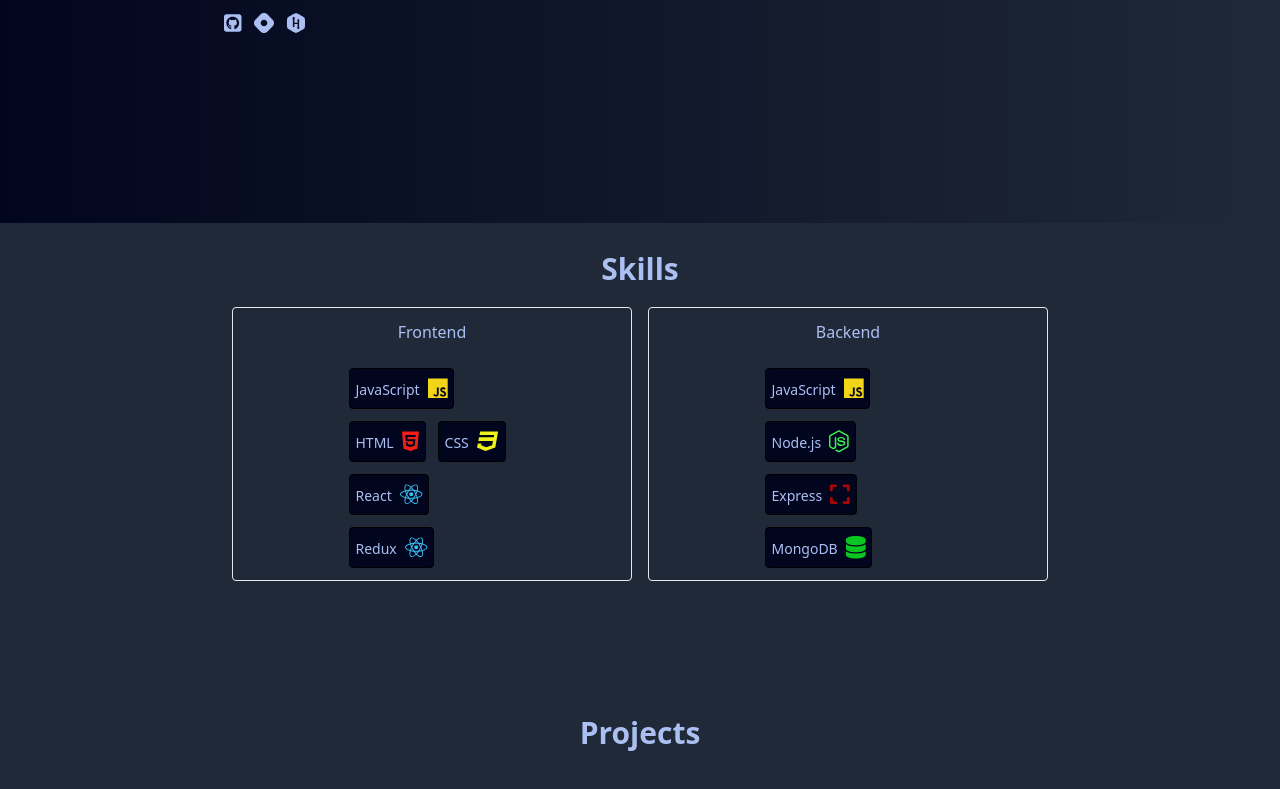
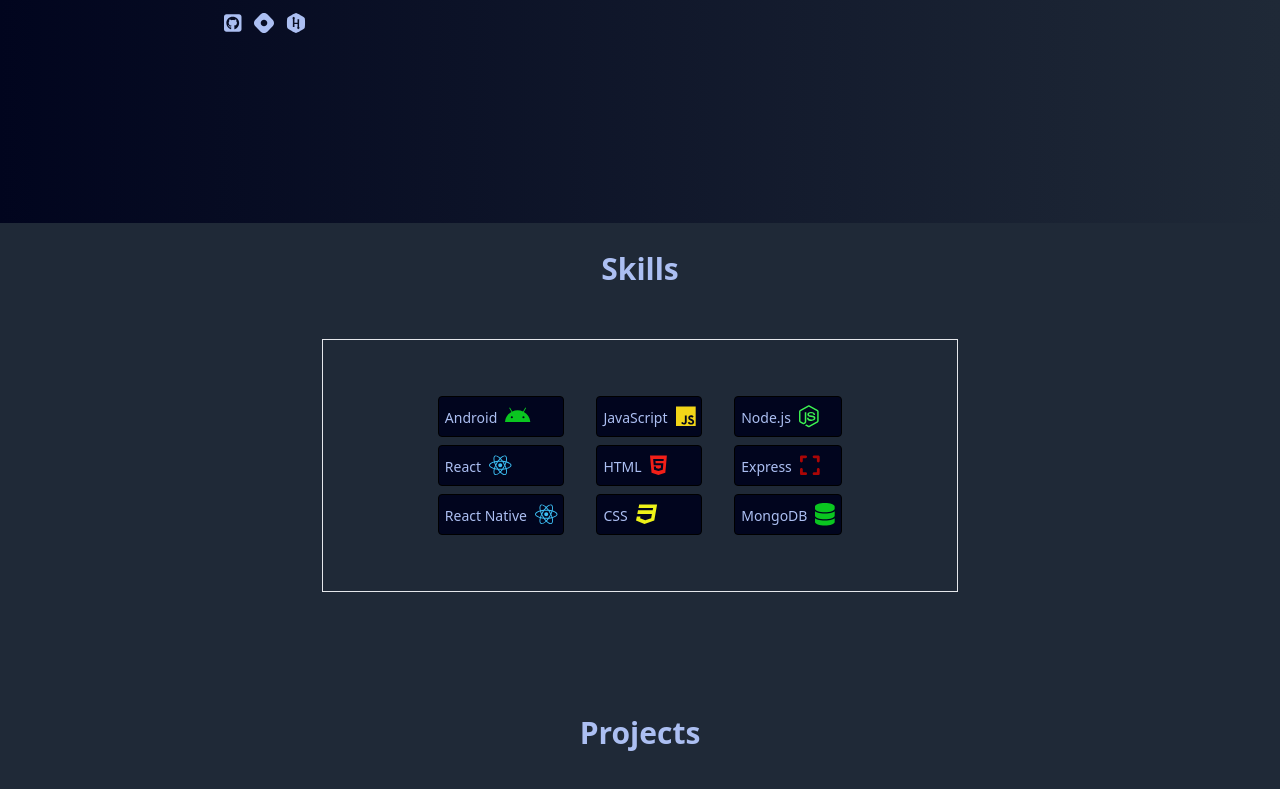
Before and after one commit to ajay020/portfolio, a Next.js app: page / in a window 1280 px wide. Shown: the part 577-1366 px from the top of the page. Built offline with nearby package versions, Linux system fonts and the light colour scheme.

Commit message:
update skill section layout and add android in it

```diff
--- a/src/components/Skills.tsx
+++ b/src/components/Skills.tsx
@@ -5,6 +5,7 @@
   faReact,
   faHtml5,
   faJs,
+  faAndroid,
   faGit,
   faNodeJs,
 } from "@fortawesome/free-brands-svg-icons";
@@ -13,29 +14,29 @@
 
 const Skills: React.FC = () => {
   return (
-    <section id="skills" className={styles.skills}>
+    <section id="skills" className={`${styles.skills} my-4`}>
       <h2 className="text-3xl font-bold">Skills</h2>
-      <div className="flex  justify-center flex-col md:flex-row gap-4  ">
-        <div className={`border rounded w-[400px]`}>
-          <h3 className="text-center my-3">Frontend</h3>
-          <ul className={`${styles.skill_list} `}>
+      <div className={`
+        my-12 flex gap-4 p-12 border
+          flex justify-center w-1/2
+          m-auto`}>
+        <div>
+          <SkillItem name="Android" icon={faAndroid} color="#0ac620" />
+          <SkillItem name="React" icon={faReact} color="#3cbff4" />
+          <SkillItem name="React Native" icon={faReact} color="#3cbff4" />
+        </div>
+        <div>
           <SkillItem name="JavaScript" icon={faJs} color="#f2d518" />
           <SkillItem name="HTML" icon={faHtml5} color="#f21f18" />
           <SkillItem name="CSS" icon={faCss3} color="#eef218" />
-            <SkillItem name="React" icon={faReact} color="#3cbff4" />
-            {/* <SkillItem name="React Native" icon={faReact} color="#3cbff4" /> */}
-            <SkillItem name="Redux" icon={faReact} color="#3cbff4" />
-          </ul>
         </div>
-        <div className={`border rounded w-[400px]`}>
-          <h3 className="my-3 text-center">Backend</h3>
-          <ul className={`${styles.skill_list} w-[400px]`}>
-            <SkillItem name="JavaScript" icon={faJs} color="#f2d518" />
+
+        <div>
           <SkillItem name="Node.js" icon={faNodeJs} color="#3cf451" />
           <SkillItem name="Express" icon={faExpand} color="#ab0606" />
           <SkillItem name="MongoDB" icon={faDatabase} color="#0ac620" />
-          </ul>
         </div>
+
       </div>
     </section>
   );
@@ -49,10 +50,10 @@
 
 const SkillItem: React.FC<SkillItemProps> = ({ name, icon, color }) => {
   return (
-    <li className={styles.skill_list_item}>
+    <div className={styles.skill_list_item}>
       <span className="text-sm pr-2">{name}</span>
       <FontAwesomeIcon icon={icon} size="lg" style={{ color }} />
-    </li>
+    </div>
   );
 };
 
--- a/src/styles/Skills.module.css
+++ b/src/styles/Skills.module.css
@@ -23,6 +23,15 @@
   padding: 12px 16px;
 }
 
+.skill_item {
+  display: flex;
+  flex-direction: column;
+  justify-items: center;
+  width: 100%;
+  /* background-color: aliceblue; */
+  /* border-bottom: 1px solid gray; */
+}
+
 .skill_list_item {
   background-color: var(--color_dark_blue1);
   color: var(--color_green_text);
@@ -31,6 +40,7 @@
   border-radius: 4px;
   font-size: large;
   font-weight: 500;
+  margin: 8px;
 }
 
 @media screen and (min-width: 660px) {
```
Lines whose indentation alone changed are shown as unchanged.
